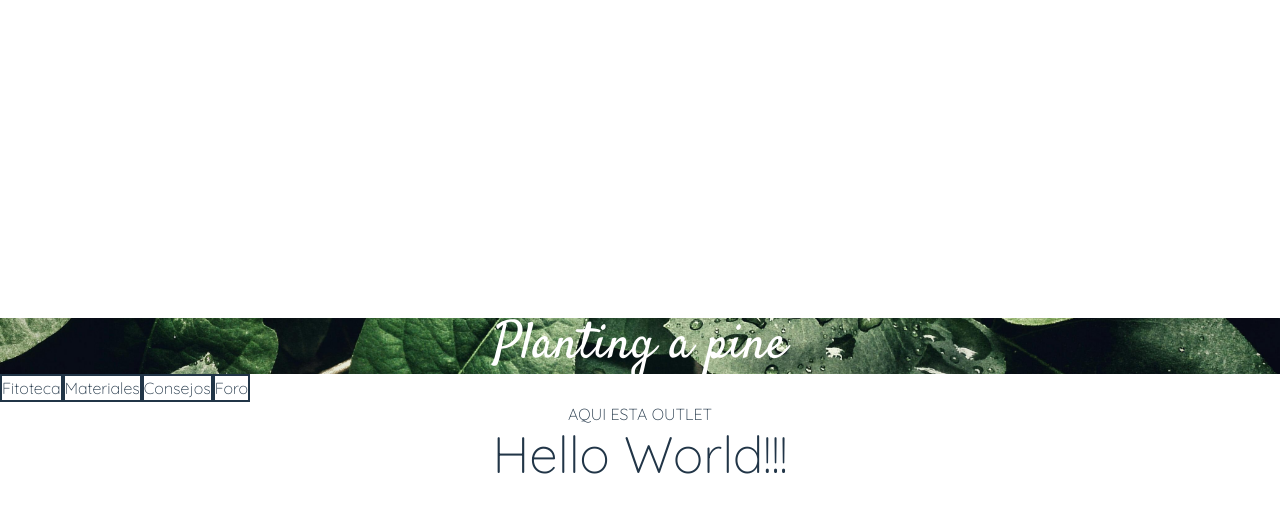
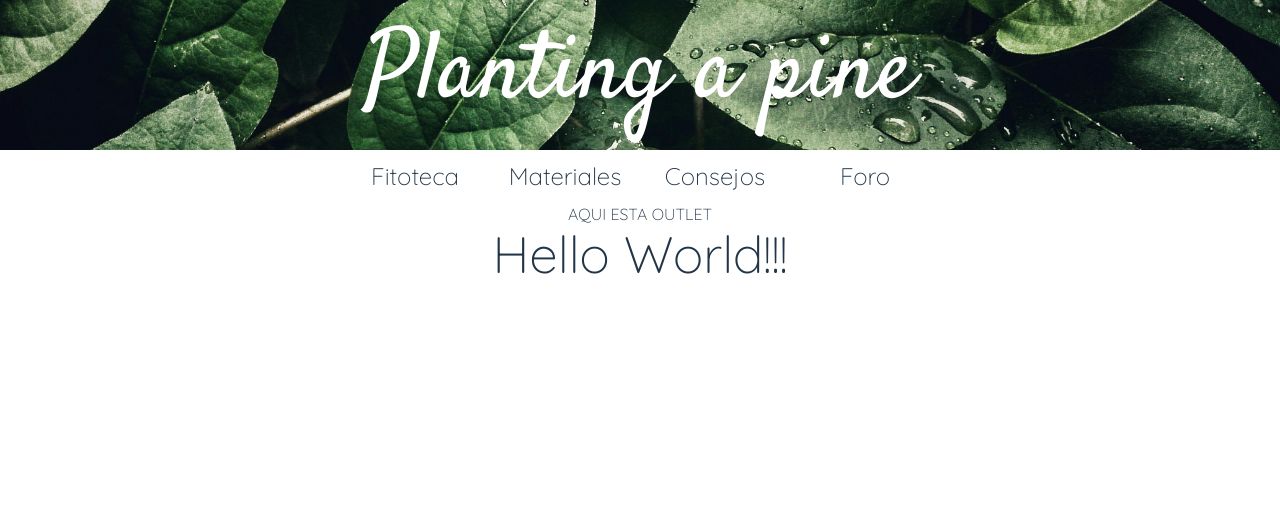
Before and after one commit to Vicdrilo/Project-PlantWeb, a React (Vite) app: page /inicio in a window 1280 px wide. Shown: the top 512 px of the page. Built offline with nearby package versions, Linux system fonts and the light colour scheme.

Commit message:
Añadido titulo en página de incio y solucionado el margen que aparecía en inicio

```diff
--- a/src/components/Header.jsx
+++ b/src/components/Header.jsx
@@ -1,24 +1,28 @@
 import "../styles/Header.css";
-import { Outlet } from "react-router-dom";
+import { Link, Outlet } from "react-router-dom";
 
 export function Header() {
   return (
     <>
-      <div className="title-header">
-        <h1 className="satisfy-regular">Planting a pine</h1>
+      <div className="title-header flex items-center justify-center h-[150px] py-8">
+        <Link to="inicio">
+          <h1 className="satisfy-regular text-white text-5xl md:text-8xl">
+            Planting a pine
+          </h1>
+        </Link>
       </div>
       <div className="navbar bg-white">
-        <ul className="ul list-none flex flex-row w-full">
-          <li className="nav-btn hover:bg-fondo border-2 border-white text-center">
+        <ul className="ul list-none flex flex-row justify-center w-full">
+          <li className="nav-btn hover:bg-fondo border-2 border-fondo md:border-white md:text-2xl text-center w-[150px] p-2">
             Fitoteca
           </li>
-          <li className="nav-btn hover:bg-fondo border-2 border-white text-center">
+          <li className="nav-btn hover:bg-fondo border-2 border-fondo md:border-white md:text-2xl text-center w-[150px] p-2">
             Materiales
           </li>
-          <li className="nav-btn hover:bg-fondo border-2 border-white text-center">
+          <li className="nav-btn hover:bg-fondo border-2 border-fondo md:border-white md:text-2xl text-center w-[150px] p-2">
             Consejos
           </li>
-          <li className="nav-btn hover:bg-fondo border-2 border-white text-center">
+          <li className="nav-btn hover:bg-fondo border-2 border-fondo md:border-white md:text-2xl text-center w-[150px] p-2">
             Foro
           </li>
         </ul>
--- a/src/index.css
+++ b/src/index.css
@@ -29,7 +29,6 @@ a:hover {
 body {
   margin: 0;
   display: flex;
-  place-items: center;
   min-width: 320px;
   min-height: 100vh;
 }
--- a/src/pages/Home.jsx
+++ b/src/pages/Home.jsx
@@ -2,7 +2,10 @@ import { Login } from "../components/Login";
 
 export function Home() {
   return (
-    <div className="home-container w-full flex justify-center">
+    <div className="home-container w-full flex flex-col items-center justify-center">
+      <h1 className="satisfy-regular text-white text-5xl md:text-8xl">
+        Planting a pine
+      </h1>
       <div className="inicio-container">
         <Login />
       </div>
--- a/src/styles/Header.css
+++ b/src/styles/Header.css
@@ -3,5 +3,4 @@
   background-position: center;
   background-repeat: no-repeat;
   background-size: cover;
-  color: white;
 }
--- a/tailwind.config.js
+++ b/tailwind.config.js
@@ -19,6 +19,7 @@ export default {
       "gray-dark": "#273444",
       gray: "#8492a6",
       "gray-light": "#d3dce6",
+      white: "#fff",
     },
     extend: {},
   },
```
